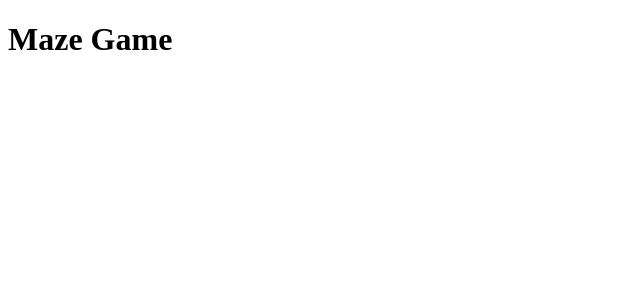
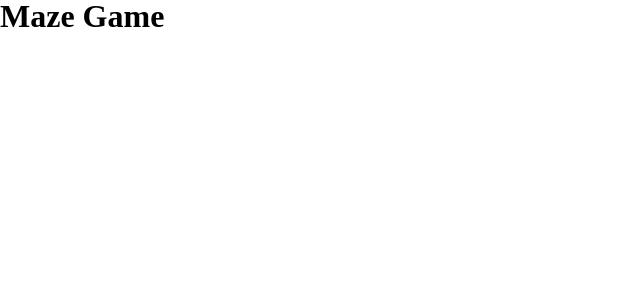
Before and after one commit to fvalles/maze-game, a React (Create React App) app: page / in a window 1280 px wide. Shown: the top 300 px of the page, without its empty margins (0-640 px from the left). Built offline with nearby package versions, Linux system fonts and the light colour scheme.

Commit message:
styled components added

```diff
--- a/package.json
+++ b/package.json
@@ -10,9 +10,11 @@
     "@types/node": "^16.11.41",
     "@types/react": "^18.0.14",
     "@types/react-dom": "^18.0.5",
+    "@types/styled-components": "^5.1.25",
     "react": "^18.2.0",
     "react-dom": "^18.2.0",
     "react-scripts": "5.0.1",
+    "styled-components": "^5.3.5",
     "typescript": "^4.7.4",
     "web-vitals": "^2.1.4"
   },
--- a/src/App.tsx
+++ b/src/App.tsx
@@ -1,6 +1,6 @@
-import React from 'react';
+import React, { FunctionComponent } from 'react';
 
-const App = () => (
+const App: FunctionComponent = () => (
   <div>
     <h1>Maze Game</h1>
   </div>
--- /dev/null
+++ b/src/core/theme/colors.ts
@@ -0,0 +1,9 @@
+import { palette } from './palette';
+
+export const Colors = {
+  // color names are based on https://colornamer.netlify.app/
+  text: palette.blackMarket,
+};
+
+export type ColorsType = typeof Colors;
+export type KeyColors = keyof ColorsType;
--- /dev/null
+++ b/src/core/theme/fonts.ts
@@ -0,0 +1,7 @@
+export const Fonts = {
+  light: 'Avenir Light',
+  medium: 'Avenir Medium',
+  regular: 'Avenir Regular',
+};
+
+export type FontsType = typeof Fonts;
--- /dev/null
+++ b/src/core/theme/global-style.ts
@@ -0,0 +1,187 @@
+import { createGlobalStyle } from 'styled-components';
+
+export const GlobalStyle = createGlobalStyle`
+  * {
+    box-sizing: border-box;
+    outline: none;
+  }
+
+  html,
+  body,
+  div,
+  span,
+  applet,
+  object,
+  iframe,
+  h1,
+  h2,
+  h3,
+  h4,
+  h5,
+  h6,
+  p,
+  blockquote,
+  pre,
+  a,
+  abbr,
+  acronym,
+  address,
+  big,
+  button,
+  cite,
+  code,
+  del,
+  dfn,
+  em,
+  img,
+  ins,
+  kbd,
+  q,
+  s,
+  samp,
+  small,
+  strike,
+  strong,
+  sub,
+  sup,
+  tt,
+  var,
+  b,
+  u,
+  i,
+  center,
+  dl,
+  dt,
+  dd,
+  ol,
+  ul,
+  li,
+  fieldset,
+  form,
+  label,
+  legend,
+  table,
+  caption,
+  tbody,
+  tfoot,
+  thead,
+  tr,
+  th,
+  td,
+  article,
+  aside,
+  canvas,
+  details,
+  embed,
+  figure,
+  figcaption,
+  footer,
+  header,
+  hgroup,
+  menu,
+  nav,
+  output,
+  ruby,
+  section,
+  summary,
+  time,
+  mark,
+  audio,
+  video {
+    margin: 0;
+    padding: 0;
+    border: 0;
+    vertical-align: baseline;
+    font: 100%;
+  }
+
+  /* HTML5 display-role reset for older browsers */
+  article,
+  aside,
+  details,
+  figcaption,
+  figure,
+  footer,
+  header,
+  hgroup,
+  menu,
+  nav,
+  section {
+    display: block;
+  }
+
+  body {
+    height: 100vh;
+    line-height: 1;
+  }
+
+  ol,
+  ul {
+    list-style: none;
+  }
+
+  blockquote,
+  q {
+    quotes: none;
+  }
+
+  a {
+    cursor: pointer;
+  }
+
+  blockquote:before,
+  blockquote:after,
+  q:before,
+  q:after {
+    content: none;
+  }
+
+  table {
+    border-spacing: 0;
+    border-collapse: collapse;
+  }
+
+  a {
+    text-decoration: none;
+  }
+
+  input:not([type="checkbox"]):not([type="radio"]),
+  textarea {
+    appearance: none;
+  }
+
+  input[type="number"]::-webkit-outer-spin-button,
+  input[type="number"]::-webkit-inner-spin-button {
+    margin: 0;
+    appearance: none;
+  }
+
+  input[type="number"] {
+    appearance: textfield;
+  }
+
+  input::-ms-clear {
+    display: none;
+  }
+
+  select::-ms-expand {
+    display: none;
+  }
+
+  textarea {
+    overflow: auto;
+    vertical-align: top;
+  }
+
+  input::placeholder {
+    opacity: 1;
+  }
+
+  button {
+    cursor: pointer;
+  }
+
+  button:disabled {
+    cursor: not-allowed;
+  }
+`;
--- /dev/null
+++ b/src/core/theme/index.ts
@@ -0,0 +1,2 @@
+export { Fonts } from './fonts';
+export { GlobalStyle } from './global-style';
--- /dev/null
+++ b/src/core/theme/palette.ts
@@ -0,0 +1,4 @@
+export const palette = {
+  // color names are based on https://colornamer.netlify.app/
+  blackMarket: '#212240',
+};
--- /dev/null
+++ b/src/core/theme/theme-provider.tsx
@@ -0,0 +1,20 @@
+import React, { FunctionComponent } from 'react';
+import { DefaultTheme, ThemeProvider as Provider } from 'styled-components';
+import { Fonts } from '.';
+
+interface ThemeProviderProps {
+  children?: React.ReactNode;
+}
+
+export const ThemeProvider: FunctionComponent<ThemeProviderProps> = ({
+  children,
+}) => (
+  <Provider
+    theme={
+      {
+        Fonts,
+      } as DefaultTheme
+    }>
+    {children}
+  </Provider>
+);
--- a/src/index.tsx
+++ b/src/index.tsx
@@ -1,13 +1,18 @@
 import React from 'react';
 import ReactDOM from 'react-dom/client';
 import App from './App';
+import { GlobalStyle } from './core/theme';
+import { ThemeProvider } from './core/theme/theme-provider';
 
 const root = ReactDOM.createRoot(
   document.getElementById('root') as HTMLElement,
 );
 
 root.render(
-  <React.StrictMode>
-    <App />
-  </React.StrictMode>,
+  <ThemeProvider>
+    <React.StrictMode>
+      <GlobalStyle />
+      <App />
+    </React.StrictMode>
+  </ThemeProvider>,
 );
```
Also changed, not shown: 1 other file (tests, documents, lock files or other folders).
